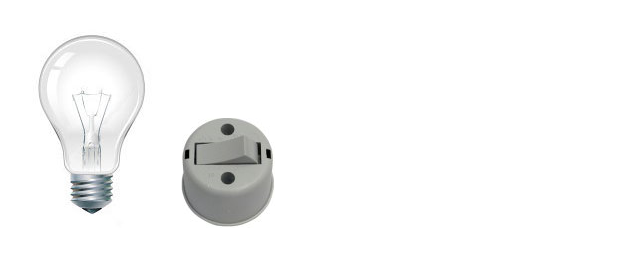
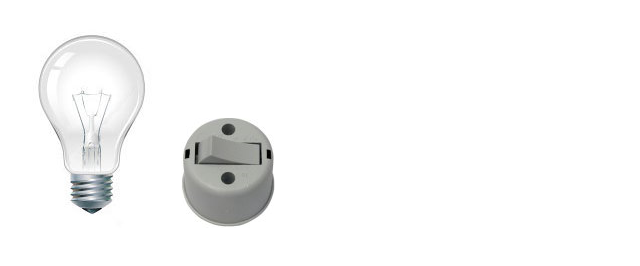
Before and after one commit to ericaviana12/lamp, a plain HTML site: page index.html in a window 1280 px wide. Both pictures are taken after a click on the picture 228 px from the left and 172 px from the top of the page. Shown: the whole page, without its empty margins (0-640 px from the left). Drawn offline with Linux system fonts and the light colour scheme.

Commit message:
Atualização

```diff
--- a/app.js
+++ b/app.js
@@ -12,3 +12,7 @@ function quebrar() {
     som.src = "sound/glassbreaking.wav"
     som.play()
 }
+
+function onoff() {
+    document.getElementById('interruptor').src="img/swon.png"
+}
--- a/index.html
+++ b/index.html
@@ -8,7 +8,7 @@
 <body>
     <div class="container">
         <img src="img/off.jpg" alt="lâmpada" onclick="quebrar()" id="lamp">
-        <img src="img/swoff.png" alt="interruptor">
+        <img src="img/swoff.png" alt="interruptor" onclick="onoff()" id="interruptor">
     </div>
 
     <script src="app.js"></script>
```
